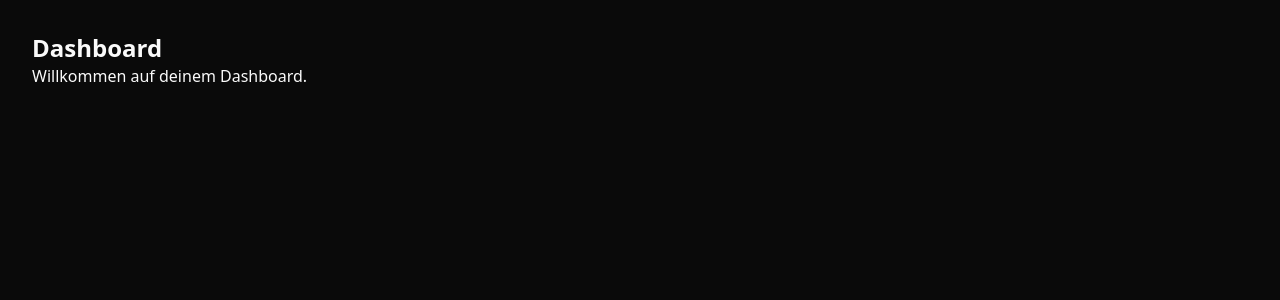
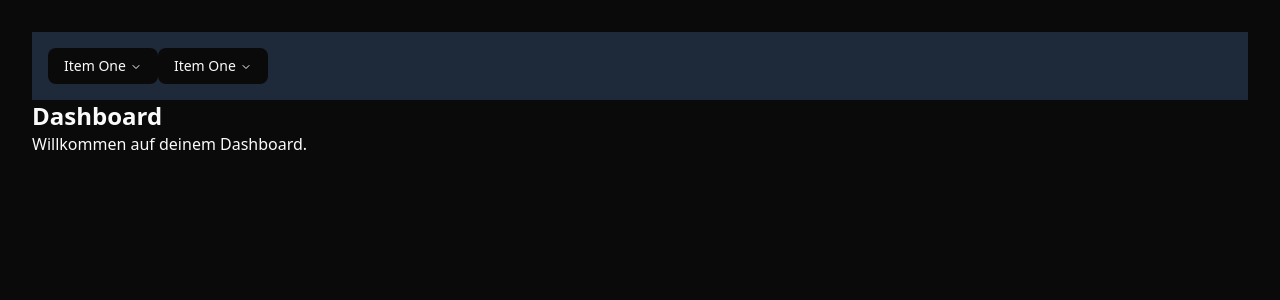
Before and after one commit to arlindgu/mybeautifultornstats, a Next.js app: page /dashboard in a window 1280 px wide. Shown: the top 300 px of the page. Built offline with nearby package versions, Linux system fonts and the light colour scheme.

Commit message:
fetchlogs beginning

```diff
--- a/app/dashboard/page.tsx
+++ b/app/dashboard/page.tsx
@@ -1,6 +1,9 @@
+import Header from "@/components/header";
+
 export default function DashboardPage() {
     return (
       <div className="p-8">
+        <Header />
         <h1 className="text-2xl font-bold">Dashboard</h1>
         <p>Willkommen auf deinem Dashboard.</p>
       </div>
--- /dev/null
+++ b/components/header.tsx
@@ -0,0 +1,36 @@
+import {
+    NavigationMenu,
+    NavigationMenuContent,
+    NavigationMenuIndicator,
+    NavigationMenuItem,
+    NavigationMenuLink,
+    NavigationMenuList,
+    NavigationMenuTrigger,
+    NavigationMenuViewport,
+} from "@/components/ui/navigation-menu"
+
+export default function Header() {
+    return (
+        <header className="items-center p-4 bg-gray-800">
+            <NavigationMenu>
+                <NavigationMenuList>
+                    <NavigationMenuItem className="">
+                        <NavigationMenuTrigger>Item One</NavigationMenuTrigger>
+                        <NavigationMenuContent>
+                            <NavigationMenuLink>Link</NavigationMenuLink>
+                        </NavigationMenuContent>
+                    </NavigationMenuItem>
+                </NavigationMenuList>
+                <NavigationMenuList>
+                    <NavigationMenuItem className="">
+                        <NavigationMenuTrigger>Item One</NavigationMenuTrigger>
+                        <NavigationMenuContent>
+                            <NavigationMenuLink>Penis</NavigationMenuLink>
+                        </NavigationMenuContent>
+                    </NavigationMenuItem>
+                </NavigationMenuList>
+            </NavigationMenu>
+        </header>
+
+    );
+}
--- /dev/null
+++ b/components/ui/navigation-menu.tsx
@@ -0,0 +1,168 @@
+import * as React from "react"
+import * as NavigationMenuPrimitive from "@radix-ui/react-navigation-menu"
+import { cva } from "class-variance-authority"
+import { ChevronDownIcon } from "lucide-react"
+
+import { cn } from "@/lib/utils"
+
+function NavigationMenu({
+  className,
+  children,
+  viewport = true,
+  ...props
+}: React.ComponentProps<typeof NavigationMenuPrimitive.Root> & {
+  viewport?: boolean
+}) {
+  return (
+    <NavigationMenuPrimitive.Root
+      data-slot="navigation-menu"
+      data-viewport={viewport}
+      className={cn(
+        "group/navigation-menu relative flex max-w-max flex-1 items-center justify-center",
+        className
+      )}
+      {...props}
+    >
+      {children}
+      {viewport && <NavigationMenuViewport />}
+    </NavigationMenuPrimitive.Root>
+  )
+}
+
+function NavigationMenuList({
+  className,
+  ...props
+}: React.ComponentProps<typeof NavigationMenuPrimitive.List>) {
+  return (
+    <NavigationMenuPrimitive.List
+      data-slot="navigation-menu-list"
+      className={cn(
+        "group flex flex-1 list-none items-center justify-center gap-1",
+        className
+      )}
+      {...props}
+    />
+  )
+}
+
+function NavigationMenuItem({
+  className,
+  ...props
+}: React.ComponentProps<typeof NavigationMenuPrimitive.Item>) {
+  return (
+    <NavigationMenuPrimitive.Item
+      data-slot="navigation-menu-item"
+      className={cn("relative", className)}
+      {...props}
+    />
+  )
+}
+
+const navigationMenuTriggerStyle = cva(
+  "group inline-flex h-9 w-max items-center justify-center rounded-md bg-background px-4 py-2 text-sm font-medium hover:bg-accent hover:text-accent-foreground focus:bg-accent focus:text-accent-foreground disabled:pointer-events-none disabled:opacity-50 data-[state=open]:hover:bg-accent data-[state=open]:text-accent-foreground data-[state=open]:focus:bg-accent data-[state=open]:bg-accent/50 focus-visible:ring-ring/50 outline-none transition-[color,box-shadow] focus-visible:ring-[3px] focus-visible:outline-1"
+)
+
+function NavigationMenuTrigger({
+  className,
+  children,
+  ...props
+}: React.ComponentProps<typeof NavigationMenuPrimitive.Trigger>) {
+  return (
+    <NavigationMenuPrimitive.Trigger
+      data-slot="navigation-menu-trigger"
+      className={cn(navigationMenuTriggerStyle(), "group", className)}
+      {...props}
+    >
+      {children}{" "}
+      <ChevronDownIcon
+        className="relative top-[1px] ml-1 size-3 transition duration-300 group-data-[state=open]:rotate-180"
+        aria-hidden="true"
+      />
+    </NavigationMenuPrimitive.Trigger>
+  )
+}
+
+function NavigationMenuContent({
+  className,
+  ...props
+}: React.ComponentProps<typeof NavigationMenuPrimitive.Content>) {
+  return (
+    <NavigationMenuPrimitive.Content
+      data-slot="navigation-menu-content"
+      className={cn(
+        "data-[motion^=from-]:animate-in data-[motion^=to-]:animate-out data-[motion^=from-]:fade-in data-[motion^=to-]:fade-out data-[motion=from-end]:slide-in-from-right-52 data-[motion=from-start]:slide-in-from-left-52 data-[motion=to-end]:slide-out-to-right-52 data-[motion=to-start]:slide-out-to-left-52 top-0 left-0 w-full p-2 pr-2.5 md:absolute md:w-auto",
+        "group-data-[viewport=false]/navigation-menu:bg-popover group-data-[viewport=false]/navigation-menu:text-popover-foreground group-data-[viewport=false]/navigation-menu:data-[state=open]:animate-in group-data-[viewport=false]/navigation-menu:data-[state=closed]:animate-out group-data-[viewport=false]/navigation-menu:data-[state=closed]:zoom-out-95 group-data-[viewport=false]/navigation-menu:data-[state=open]:zoom-in-95 group-data-[viewport=false]/navigation-menu:data-[state=open]:fade-in-0 group-data-[viewport=false]/navigation-menu:data-[state=closed]:fade-out-0 group-data-[viewport=false]/navigation-menu:top-full group-data-[viewport=false]/navigation-menu:mt-1.5 group-data-[viewport=false]/navigation-menu:overflow-hidden group-data-[viewport=false]/navigation-menu:rounded-md group-data-[viewport=false]/navigation-menu:border group-data-[viewport=false]/navigation-menu:shadow group-data-[viewport=false]/navigation-menu:duration-200 **:data-[slot=navigation-menu-link]:focus:ring-0 **:data-[slot=navigation-menu-link]:focus:outline-none",
+        className
+      )}
+      {...props}
+    />
+  )
+}
+
+function NavigationMenuViewport({
+  className,
+  ...props
+}: React.ComponentProps<typeof NavigationMenuPrimitive.Viewport>) {
+  return (
+    <div
+      className={cn(
+        "absolute top-full left-0 isolate z-50 flex justify-center"
+      )}
+    >
+      <NavigationMenuPrimitive.Viewport
+        data-slot="navigation-menu-viewport"
+        className={cn(
+          "origin-top-center bg-popover text-popover-foreground data-[state=open]:animate-in data-[state=closed]:animate-out data-[state=closed]:zoom-out-95 data-[state=open]:zoom-in-90 relative mt-1.5 h-[var(--radix-navigation-menu-viewport-height)] w-full overflow-hidden rounded-md border shadow md:w-[var(--radix-navigation-menu-viewport-width)]",
+          className
+        )}
+        {...props}
+      />
+    </div>
+  )
+}
+
+function NavigationMenuLink({
+  className,
+  ...props
+}: React.ComponentProps<typeof NavigationMenuPrimitive.Link>) {
+  return (
+    <NavigationMenuPrimitive.Link
+      data-slot="navigation-menu-link"
+      className={cn(
+        "data-[active=true]:focus:bg-accent data-[active=true]:hover:bg-accent data-[active=true]:bg-accent/50 data-[active=true]:text-accent-foreground hover:bg-accent hover:text-accent-foreground focus:bg-accent focus:text-accent-foreground focus-visible:ring-ring/50 [&_svg:not([class*='text-'])]:text-muted-foreground flex flex-col gap-1 rounded-sm p-2 text-sm transition-all outline-none focus-visible:ring-[3px] focus-visible:outline-1 [&_svg:not([class*='size-'])]:size-4",
+        className
+      )}
+      {...props}
+    />
+  )
+}
+
+function NavigationMenuIndicator({
+  className,
+  ...props
+}: React.ComponentProps<typeof NavigationMenuPrimitive.Indicator>) {
+  return (
+    <NavigationMenuPrimitive.Indicator
+      data-slot="navigation-menu-indicator"
+      className={cn(
+        "data-[state=visible]:animate-in data-[state=hidden]:animate-out data-[state=hidden]:fade-out data-[state=visible]:fade-in top-full z-[1] flex h-1.5 items-end justify-center overflow-hidden",
+        className
+      )}
+      {...props}
+    >
+      <div className="bg-border relative top-[60%] h-2 w-2 rotate-45 rounded-tl-sm shadow-md" />
+    </NavigationMenuPrimitive.Indicator>
+  )
+}
+
+export {
+  NavigationMenu,
+  NavigationMenuList,
+  NavigationMenuItem,
+  NavigationMenuContent,
+  NavigationMenuTrigger,
+  NavigationMenuLink,
+  NavigationMenuIndicator,
+  NavigationMenuViewport,
+  navigationMenuTriggerStyle,
+}
--- /dev/null
+++ b/lib/fetchLogs.ts
@@ -0,0 +1,46 @@
+const firstFetchUrl = "https://api.torn.com/v2/user?selections=log&striptags=false";
+const ApiKey = "cl8xxMu2j7GkLdKT";
+
+const sleep = (ms: number) => new Promise(resolve => setTimeout(resolve, ms));
+
+
+const fetchLogs = async (url: string) => {
+  const res = await fetch(url, {
+    method: "GET",
+    headers: {
+      Authorization: `ApiKey ${ApiKey}`,
+    },
+  });
+
+  const data = await res.json();
+  return data;
+};
+
+
+const run = async () => {
+  let result = await fetchLogs(firstFetchUrl);
+  let entries: any[] = Object.values(result.log || {});
+  let lastEntry = entries[entries.length - 1];
+  let lastTimestamp = lastEntry.timestamp;
+  console.log(entries.length)
+
+  while (true) {
+    const fetchUrl = `https://api.torn.com/v2/user?selections=log&to=${lastTimestamp}&striptags=false`;
+    result = await fetchLogs(fetchUrl);
+    entries.push(...Object.values(result.log || {}));
+    lastEntry = entries[entries.length - 1];
+    lastTimestamp = lastEntry.timestamp;
+    console.log(lastTimestamp);
+    console.log(lastEntry)
+    console.log(entries.length)
+    await sleep(500);
+  }
+};
+
+
+
+
+
+
+
+run();
--- a/package.json
+++ b/package.json
@@ -9,6 +9,7 @@
     "lint": "next lint"
   },
   "dependencies": {
+    "@radix-ui/react-navigation-menu": "^1.2.6",
     "@radix-ui/react-slot": "^1.2.0",
     "class-variance-authority": "^0.7.1",
     "clsx": "^2.1.1",
```
Also changed, not shown: 1 other file (tests, documents, lock files or other folders).
